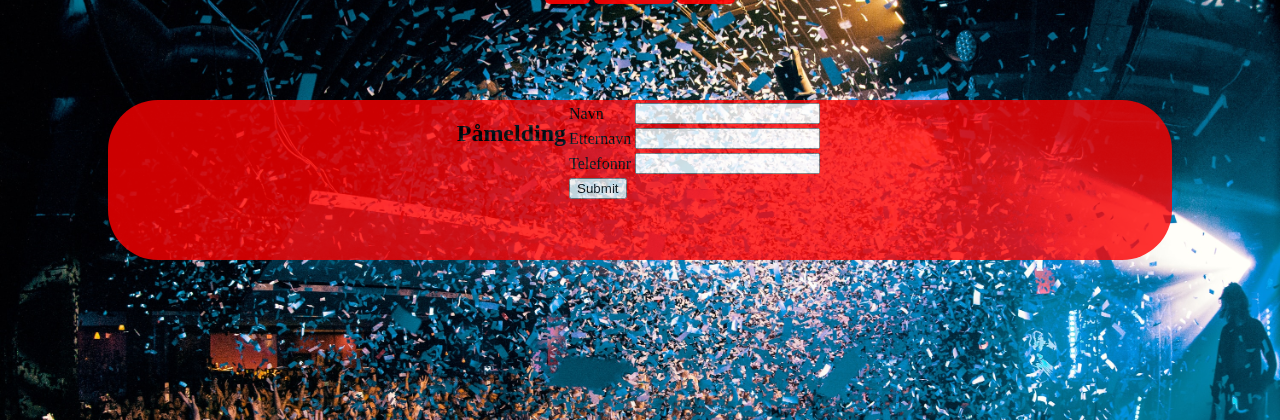
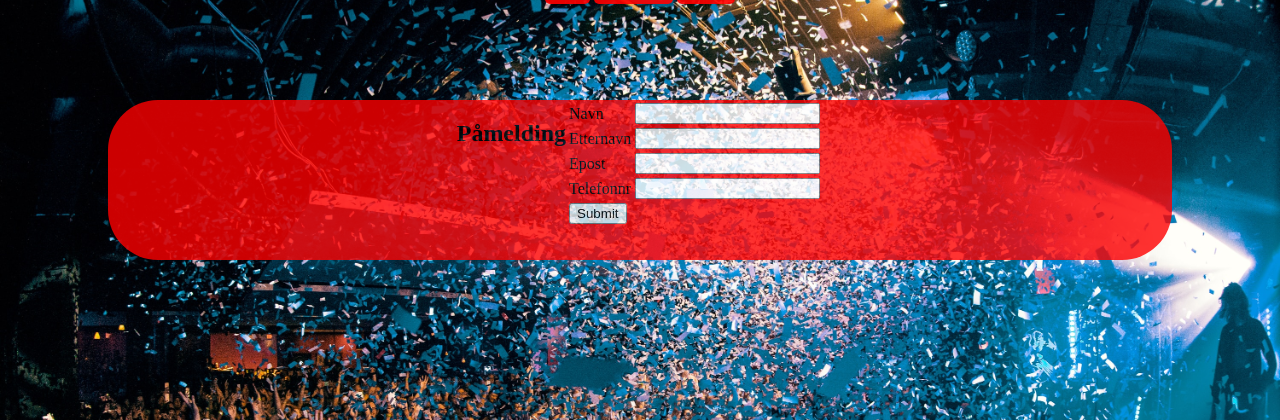
Before and after one commit to 7x5/examination, a Flask app: page /registration in a window 1280 px wide. Shown: the part 26-446 px from the top of the page. Run offline with Flask 3, Linux system fonts and the light colour scheme.

Commit message:
this doesnt work=!"?`=

```diff
--- a/app.py
+++ b/app.py
@@ -21,16 +21,18 @@ def saveDetails():
             fnavn = request.form["fnavn"]
             enavn = request.form["enavn"]
             telenr = request.form["telefon"]
+            epost = request.form["epost"]
             with sqlite3.connect("database.db") as con:
                 cur = con.cursor()
-                cur.execute("INSERT into RUSS (fnavn, enavn, telefon) values (?,?,?)",(fnavn,enavn,telenr))
+                cur.execute("INSERT into RUSS (fnavn, enavn, telefon, epost) values (?,?,?,?)",(fnavn,enavn,telenr,epost))
                 con.commit()
                 msg = "student successfully Added"
         except:
             con.rollback()
             msg = "We can not add the employee to the list"
         finally:
+            con.close()
             return render_template("success.html",msg = msg)
-            con.close()
+
 
 app.run(host="0.0.0.0", port=5001)
--- a/templates/registration.html
+++ b/templates/registration.html
@@ -5,7 +5,8 @@
 <table>
     <tr><td>Navn</td><td><input type="text" name="fnavn"></td></tr>
     <tr><td>Etternavn</td><td><input type="text" name="enavn"></td></tr>
-    <tr><td>Telefonnr</td><td><input type="number" name="telenr"></td></tr>
+    <tr><td>Epost</td><td><input type="email" name="epost"></td></tr>
+    <tr><td>Telefonnr</td><td><input type="number" name="telefon"></td></tr>
     <tr><td><input type="submit" value="Submit"></td></tr>
 </table>
 </form>
```
Also changed, not shown: database.db, 1 other file.
